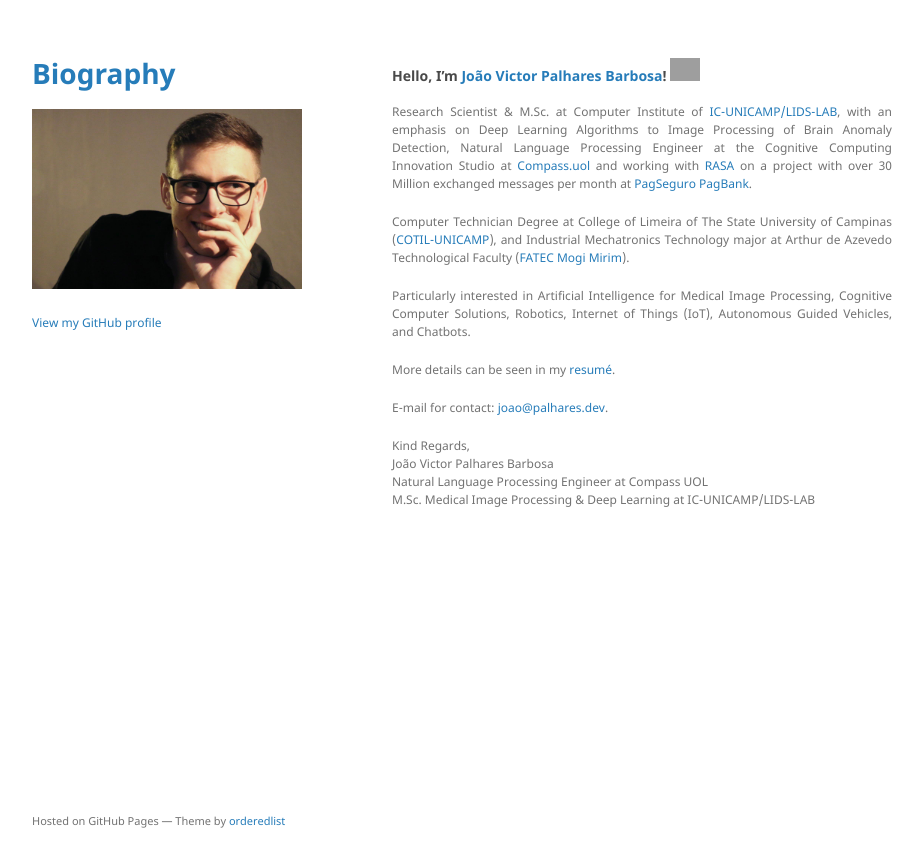
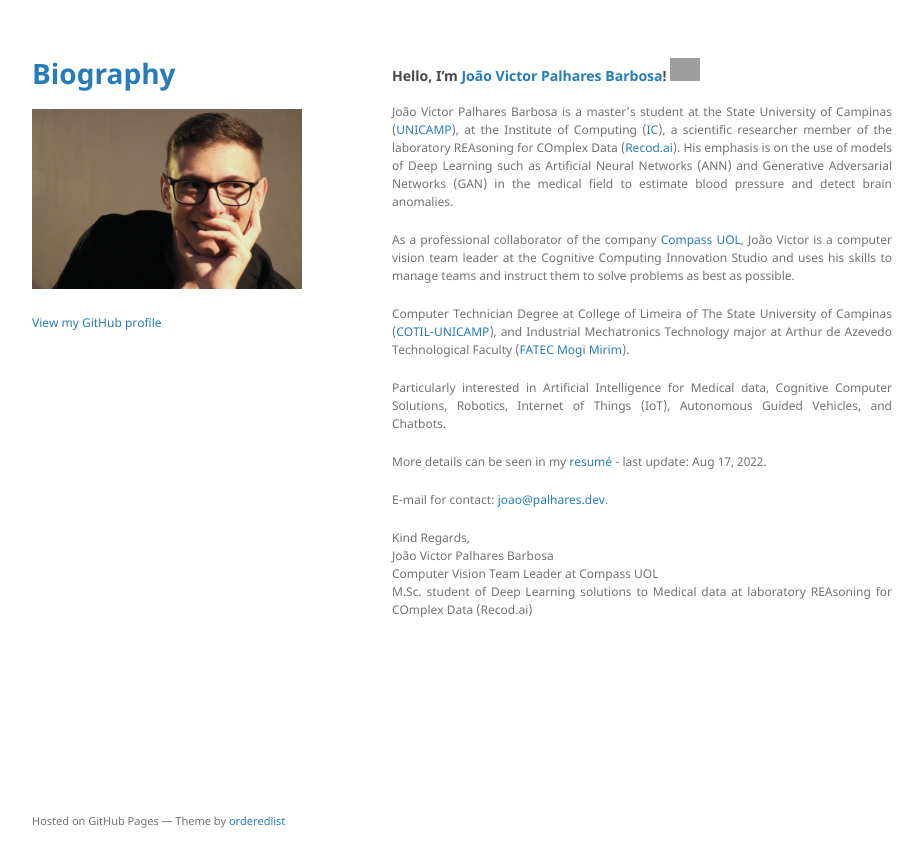
Before and after one commit to joaoavanzini/joaoavanzini.github.io, a Jekyll site: the page built from index.md, in a window 1280 px wide. Shown: the top 867 px of the page, without its empty margins (178-1101 px from the left). Built offline with Jekyll 4.4.1, drawn with Linux system fonts in a browser that asks for light colours; the repository's description, which GitHub fills in, is left out; our own code applies the rules of GitHub Pages for plain Markdown files; grey boxes are pictures that could not be loaded.

Commit message:
Atualizando o perfil

```diff
--- a/index.md
+++ b/index.md
@@ -3,19 +3,20 @@ layout: default
 ---
 ### Hello, I'm [João Victor Palhares Barbosa](https://www.linkedin.com/in/joao-palhares/)! <img src="https://media.giphy.com/media/hvRJCLFzcasrR4ia7z/giphy.gif" width="30px">
 
+João Victor Palhares Barbosa is a master's student at the State University of Campinas ([UNICAMP](https://www.unicamp.br/)), at the Institute of Computing ([IC](https://ic.unicamp.br/)), a scientific researcher member of the laboratory REAsoning for COmplex Data ([Recod.ai](https://recod.ai/)). His emphasis is on the use of models of Deep Learning such as Artificial Neural Networks (ANN) and Generative Adversarial Networks (GAN) in the medical field to estimate blood pressure and detect brain anomalies.
 
-Research Scientist & M.Sc. at Computer Institute of [IC-UNICAMP/LIDS-LAB](https://lids.ic.unicamp.br/), with an emphasis on Deep Learning Algorithms to Image Processing of Brain Anomaly Detection, Natural Language Processing Engineer at the Cognitive Computing Innovation Studio at [Compass.uol](https://compass.uol/) and working with [RASA](https://rasa.com/) on a project with over 30 Million exchanged messages per month at [PagSeguro PagBank](https://pagseguro.uol.com.br/).
+As a professional collaborator of the company [Compass UOL](https://compass.uol/), João Victor is a computer vision team leader at the Cognitive Computing Innovation Studio and uses his skills to manage teams and instruct them to solve problems as best as possible.
 
 Computer Technician Degree at College of Limeira of The State University of Campinas ([COTIL-UNICAMP](https://www.cotil.unicamp.br/)), and Industrial Mechatronics Technology major at Arthur de Azevedo Technological Faculty ([FATEC Mogi Mirim](https://fatecmm.edu.br/)).
 
-Particularly interested in Artificial Intelligence for Medical Image Processing, Cognitive Computer Solutions, Robotics, Internet of Things (IoT), Autonomous Guided Vehicles, and Chatbots.
+Particularly interested in Artificial Intelligence for Medical data, Cognitive Computer Solutions, Robotics, Internet of Things (IoT), Autonomous Guided Vehicles, and Chatbots.
 
 
-More details can be seen in my [resumé](./assets/src/resume.pdf).
+More details can be seen in my [resumé](./assets/src/resume.pdf) - last update: Aug 17, 2022.
 
 E-mail for contact: <a href="mailto:joao@palhares.dev">joao@palhares.dev</a>.
 
 Kind Regards,<br>
 João Victor Palhares Barbosa<br>
-Natural Language Processing Engineer at Compass UOL<br>
-M.Sc. Medical Image Processing & Deep Learning at IC-UNICAMP/LIDS-LAB
+Computer Vision Team Leader at Compass UOL<br>
+M.Sc. student of Deep Learning solutions to Medical data at laboratory REAsoning for COmplex Data (Recod.ai)
```
